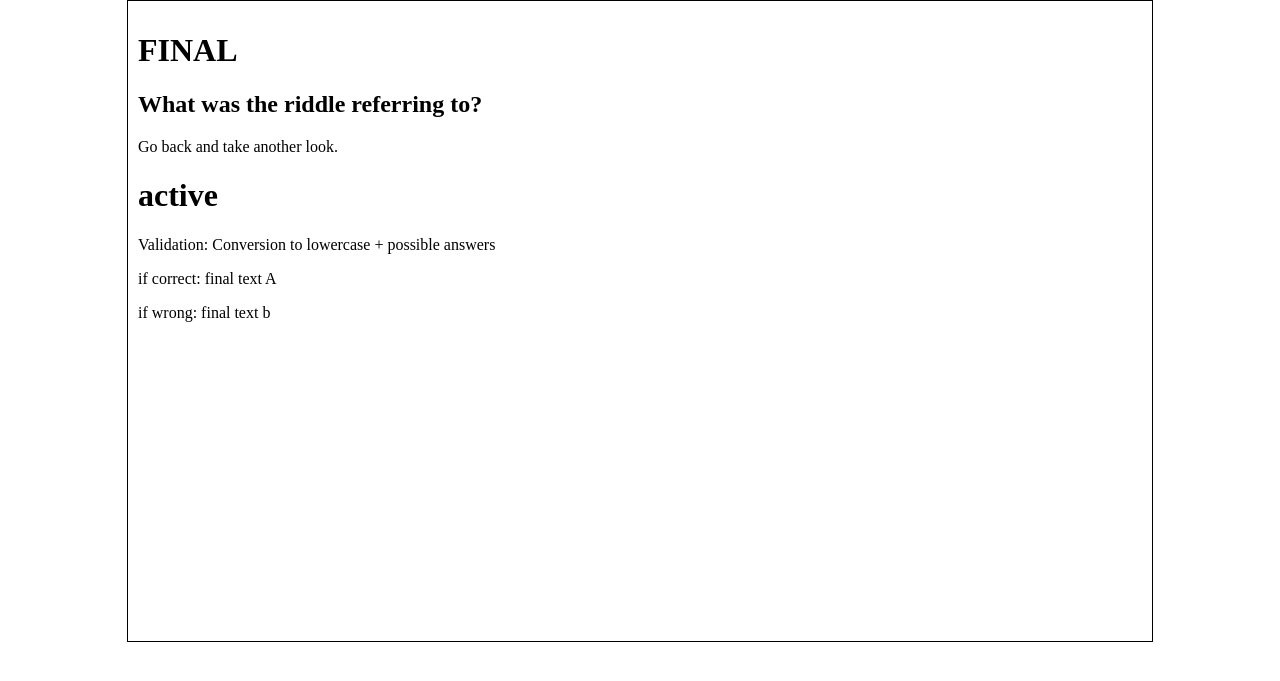
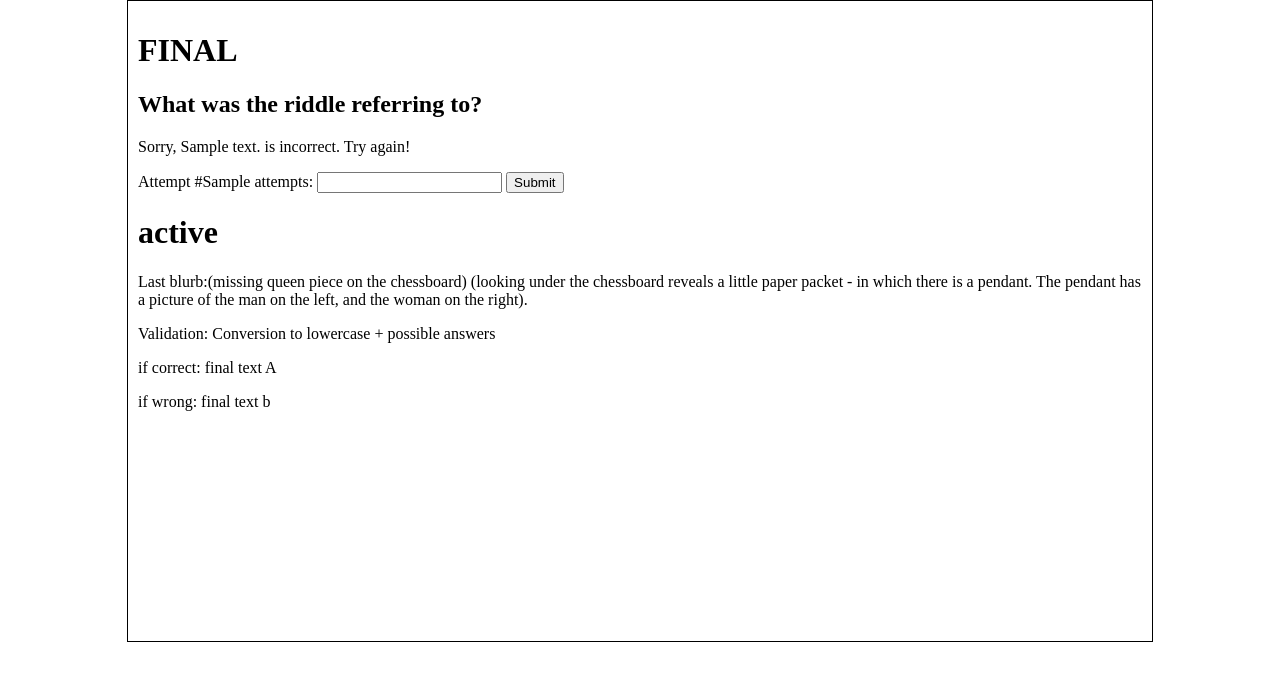
Before and after one commit to nuagesdencre/CI_PracticalPython, a Flask app: template templates/story/final.html in a window 1280 px wide. Shown: the part 78-759 px from the top of the page. Run offline with Flask 2, Linux system fonts and the light colour scheme; the visitor is signed in with stand-in values (Sample User, id 1); the template is opened without the code that fills it: most values are stand-ins (such as "Sample title", 1, 10 or a date in 2020).

Commit message:
working on requests between story sections + story structure

```diff
--- a/templates/story/final.html
+++ b/templates/story/final.html
@@ -9,23 +9,30 @@
         <p>
         <h2>What was the riddle referring to?</h2>
 
-        {% if attempts == 1 %}
-        <p>I think I know where the secret surprise is hidden. It is: </p>
-            <form method="POST" name="final_answer">
+        {% if session['attempts'] < 3 %}
+            <p> I think I know where the secret surprise is hidden. It is: </p>
+        {% else %}
+            <p>Sorry, {{ answer_to_riddle }} is incorrect. Try again!</p>
+
+
+        {% endif %}
+
+        <form method="POST" action="" name="final_answer">
             Attempt #{{ attempts }}: <input type="text" name="answer_to_riddle">
             <input type="submit">
         </form>
-        {% elif attempts < 3 %}
-        <p>Sorry, {{ answer_to_riddle }} is incorrect. Try again!</p>
 
-        <form method="POST" name="final_answer">
-            Attempt #{{ attempts }}: <input type="text" name="answer_to_riddle">
-            <input type="submit">
-        </form>
-            {% else %}
-        <p>Go back and take another look.</p>
+        <h1>{{ status }}</h1>
+        {% if session['riddle_solved'] == 'Solved' %}
+            <p>Last blurb:(missing queen piece on the chessboard)
+                (looking under the chessboard reveals a little paper packet - in which there is a pendant. The pendant
+                has a
+                picture of the man on the left, and the woman on the right). </p>
+        {% elif session['riddle_solved'] == 'Unsolved' %}
+            <p>You should probably go back and have another look.</p>
+            <p><a href="{{ url_for('index') }}">Start over</a></p>
         {% endif %}
-<h1>{{ status }}</h1>
+
         <p>Validation: Conversion to lowercase + possible answers</p>
         <p>if correct: final text A</p>
         <p>if wrong: final text b</p>
--- a/templates/story/part2.html
+++ b/templates/story/part2.html
@@ -8,7 +8,10 @@
 <h1> PART2</h1>
 
     TEXT
-
+    (grandfather clock in the corner of the room)
+    (various books regarding chess)
+    (clipping regarding Vera Menchik)
+(portrait of the couple in their wedding garb over the bed)
  <form name="part2" action="{{ url_for('part3') }}">
             <input type="submit" name="part2_opt1" value="Do Something Else">
         </form>
--- a/templates/story/part3.html
+++ b/templates/story/part3.html
@@ -5,7 +5,9 @@
 <div class="wrap">
 
 <h1> PART3</h1>
- <form name="part3" method="POST" action="{{ url_for('final') }}">
+
+
+ <form name="part3"  action="{{ url_for('final') }}">
             <input type="submit" name="part3_opt1" value="Do Another Thing">
         </form>
   <hr>
```
Lines whose indentation alone changed are shown as unchanged.
